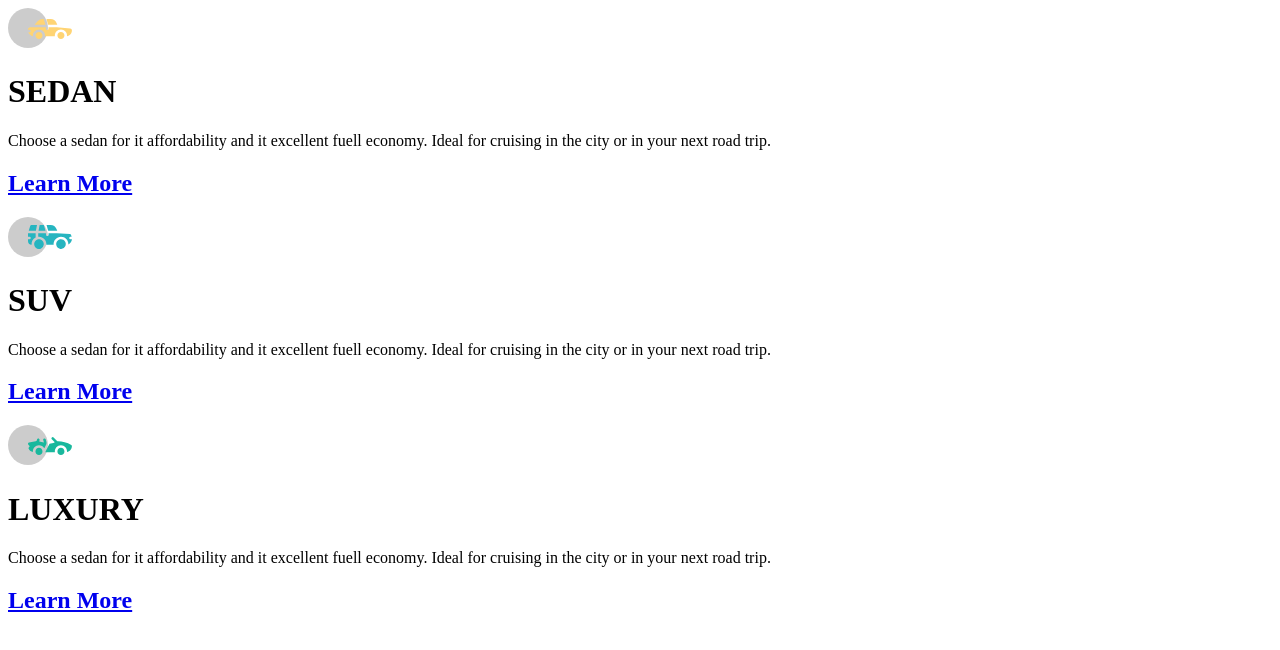
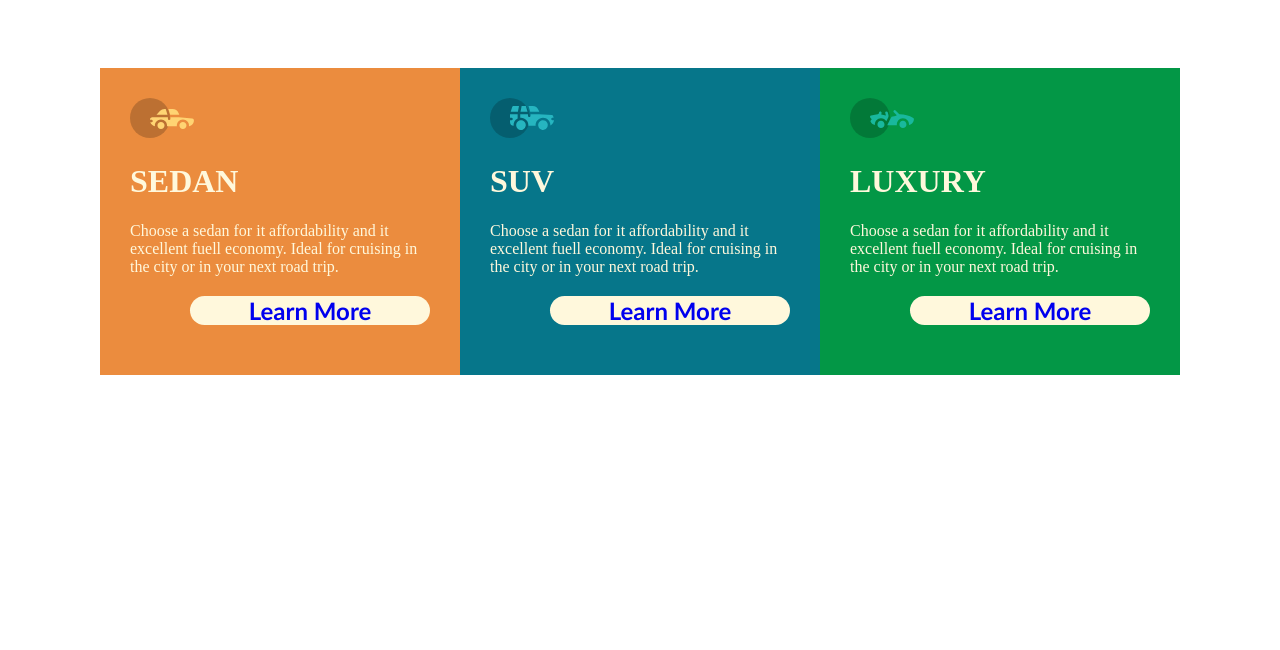
Before and after one commit to camilevahviraki/Exercice-ben, a plain HTML site: page index.html in a window 1280 px wide. Drawn offline with Linux system fonts and the light colour scheme.

Commit message:
added background design

```diff
--- a/index.html
+++ b/index.html
@@ -8,6 +8,8 @@
     <title>Exercice ben</title>
 </head>
 <body>
+<div class="all-items">
+
     <div class=square1>
         <img src="images/icon-sedans.svg" alt="">
         <h1>SEDAN</h1>
@@ -20,7 +22,7 @@
         </a>
 
     </div>
-    <div class=square1>
+    <div class=square2>
         <img src="images/icon-suvs.svg" alt="">
         <h1>SUV</h1>
         <p>
@@ -32,7 +34,7 @@
         </a>
 
     </div>
-    <div class=square1>
+    <div class=square3>
         <img src="images/icon-luxury.svg" alt="">
         <h1>LUXURY</h1>
         <p>
@@ -44,7 +46,7 @@
         </a>
 
     </div>
-
+</div>
 
 </body>
 </html>
--- a/style.css
+++ b/style.css
@@ -0,0 +1,45 @@
+body{
+    display: flex;
+    flex-direction: column;
+    align-items: center;
+    color: cornsilk;
+    padding: 60px;
+}
+.all-items{
+    display: flex;
+    flex-direction: line;
+    align-items: center;
+}
+.square1{
+   border: 1px ;
+   margin: 0px;
+   padding: 30px;
+   background-color: rgb(235, 140, 62);
+   width: 300px;
+}
+.square2{
+    border: 1px ;
+    margin: 0px;
+    padding: 30px;
+    background-color: rgb(6, 118, 138);
+    width: 300px;
+ }
+ .square3{
+    border: 1px ;
+    margin: 0px;
+    padding: 30px;
+    background-color: rgb(3, 151, 70);
+    width: 300px;
+ }
+h2{
+    font-family: 'Gill Sans', 'Gill Sans MT', Calibri, 'Trebuchet MS', sans-serif;
+    margin-left: 60px;
+    border-radius: 15px;
+    background-color: cornsilk;
+    text-align: center;
+
+}
+a{
+    text-decoration-line: none;
+
+}
```
